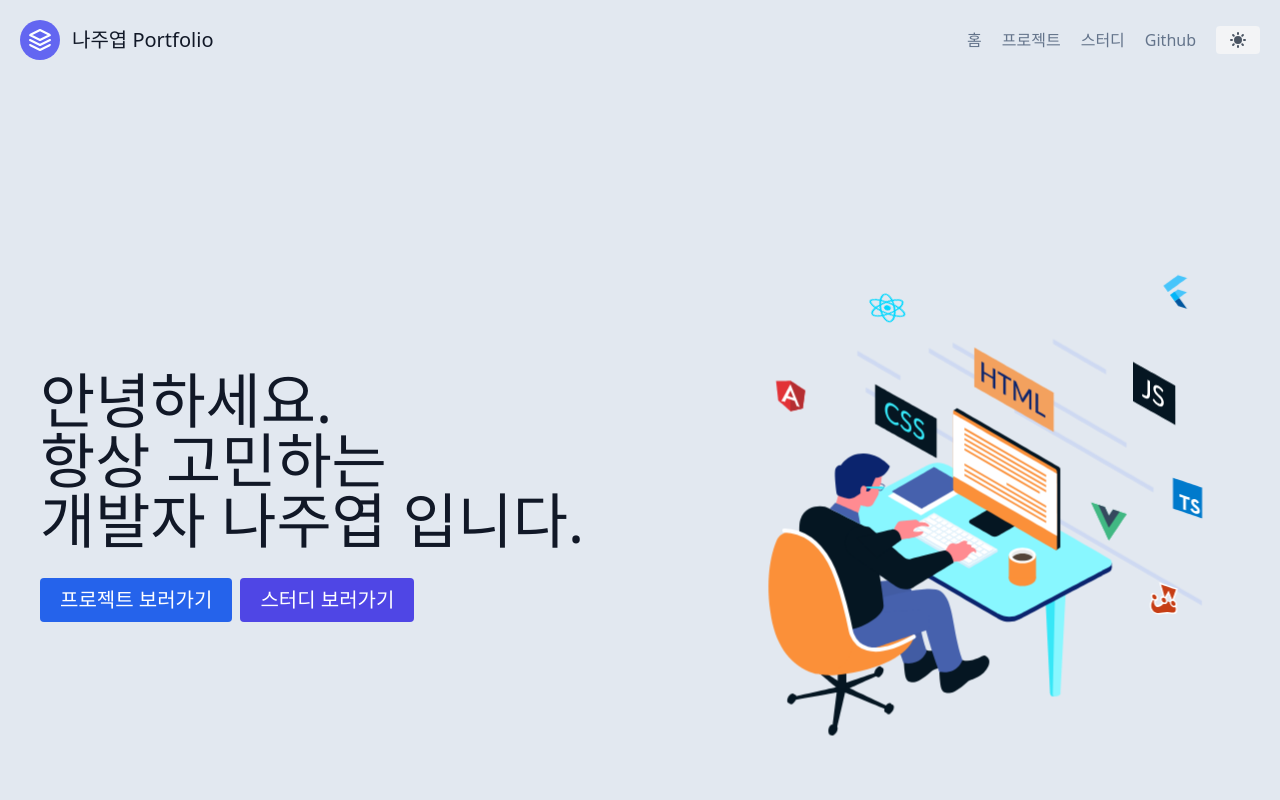
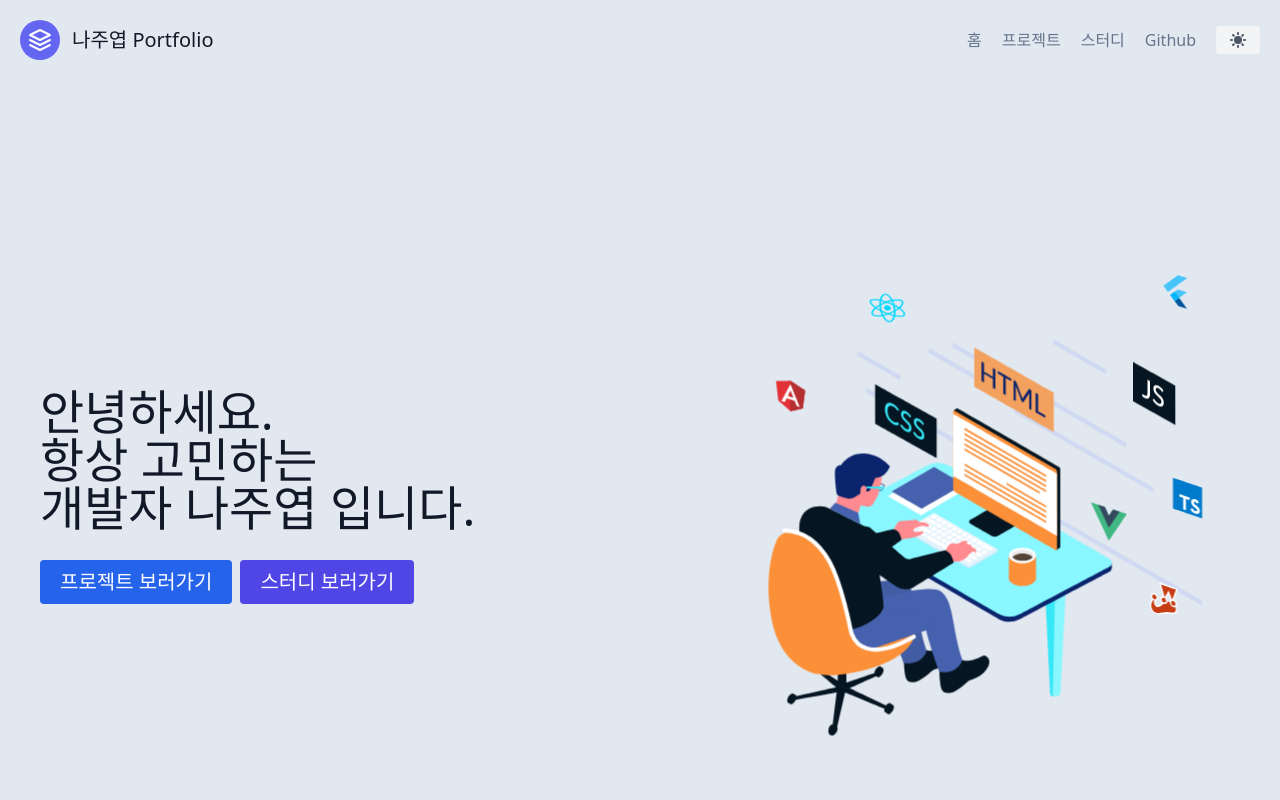
Before and after one commit to PMtHk/Na-Portfolio, a Next.js app: page / in a window 1280 px wide. Shown: the top 800 px of the page. Built offline with nearby package versions, Linux system fonts and the light colour scheme.

Commit message:
1280px (tailwind-xl) 이상부터 폰트 사이즈 조정

```diff
--- a/components/home/hero.js
+++ b/components/home/hero.js
@@ -6,7 +6,7 @@ export default function Hero() {
   return (
       <div className='container mx-auto mt-0 flex px-5 py-16 lg:flex-row flex-col items-center'>
         <div className='xl:flex-grow lg:w-1/2 xl:pr-24 lg:pr-16 flex flex-col lg:items-start lg:text-left mb-16 lg:mb-0 items-center text-center'>
-          <h1 className='title-font text-2xl sm:text-4xl md:text-5xl lg:text-4xl xl:text-6xl mb-4 font-medium text-gray-900'>
+          <h1 className='title-font text-2xl sm:text-4xl md:text-5xl lg:text-4xl xl:text-5xl mb-4 font-medium text-gray-900'>
             안녕하세요. <br />
             <TypeAni />
             <br />
```
